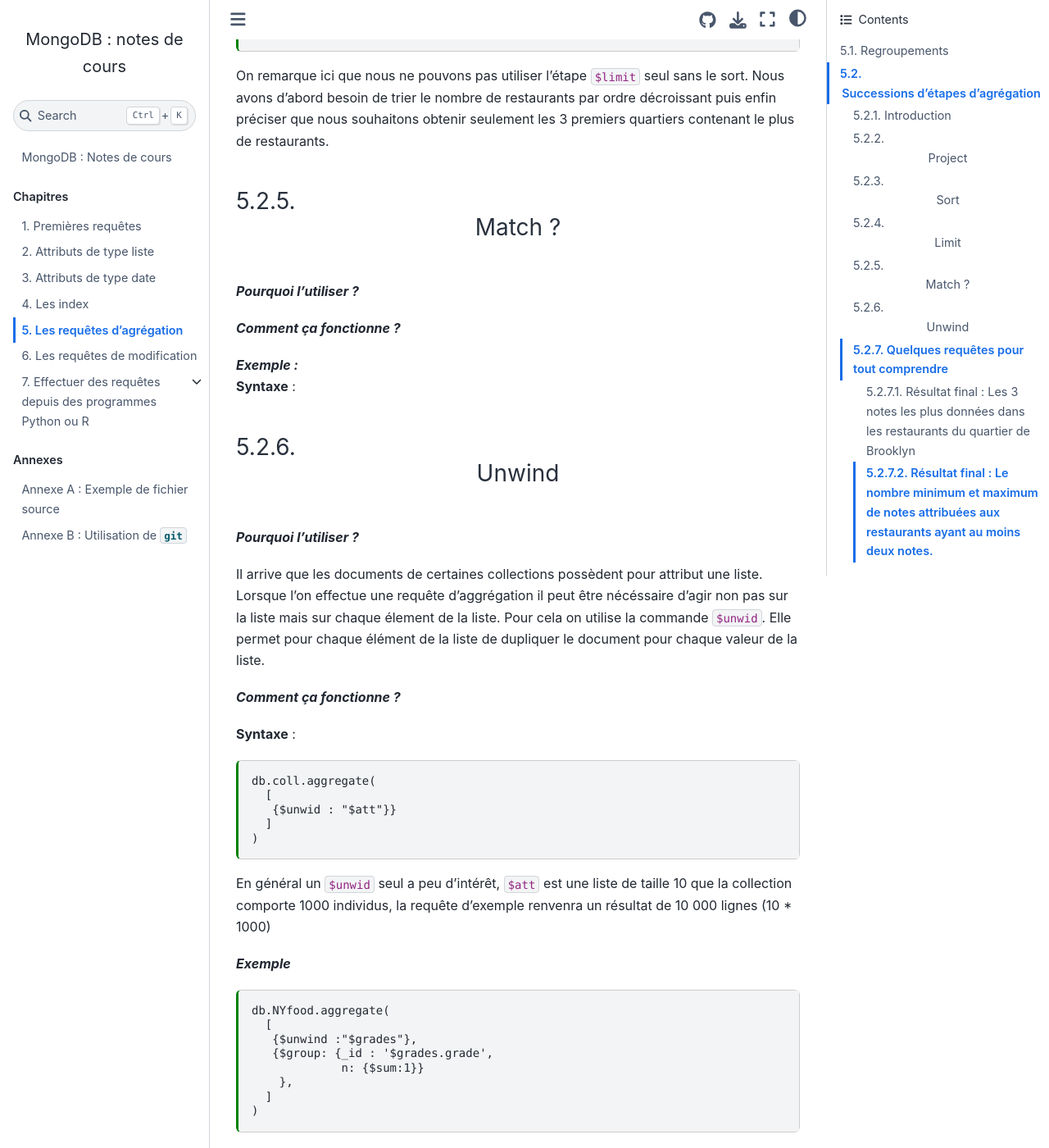
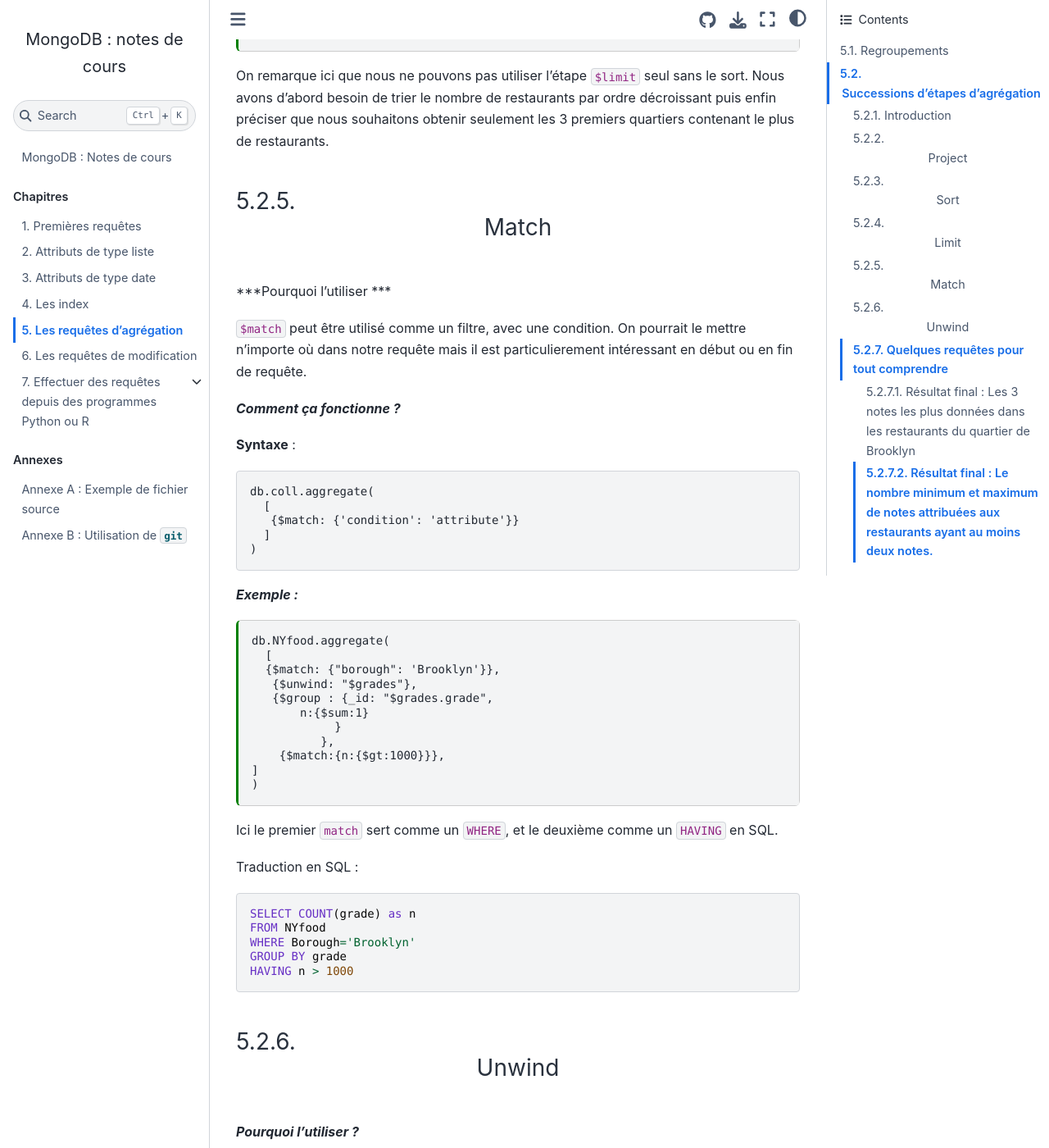
Before and after one commit to rtavenar/mongo_book, a Jupyter Book: the page built from content/05_agreg.md, in a window 1280 px wide and 1400 px high, scrolled down 4766 px. Shown: the whole window at 82% size. Built offline with Jupyter Book 1.0.4 settings and Sphinx 7.4.7 and the Sphinx Book theme 1.1.4, drawn with Linux system fonts in a browser that asks for light colours.

Commit message:
Partie Match

````diff
--- a/content/05_agreg.md
+++ b/content/05_agreg.md
@@ -164,14 +164,48 @@ db.NYfood.aggregate([
 ```
 On remarque ici que nous ne pouvons pas utiliser l'étape `$limit` seul sans le sort. Nous avons d'abord besoin de trier le nombre de restaurants par ordre décroissant puis enfin préciser que nous souhaitons obtenir seulement les 3 premiers quartiers contenant le plus de restaurants.
 
-### <center> Match ? </center>
-***Pourquoi l'utiliser ?***
+### <center> Match  </center>
+***Pourquoi l'utiliser ***
+
+`$match` peut être utilisé comme un filtre, avec une condition. On pourrait le mettre n'importe où dans notre requête mais il est particulierement intéressant en début ou en fin de requête.
+
 
 ***Comment ça fonctionne ?***
 
+**Syntaxe** :
+```
+db.coll.aggregate(
+  [
+   {$match: {'condition': 'attribute'}}
+  ]
+)
+```
+
 ***Exemple :***
-**Syntaxe** :
+```{code-cell}
+db.NYfood.aggregate(
+  [
+  {$match: {"borough": 'Brooklyn'}},
+   {$unwind: "$grades"},
+   {$group : {_id: "$grades.grade",
+       n:{$sum:1}
+            }
+          },
+    {$match:{n:{$gt:1000}}},
+]
+)
+```
+Ici le premier `match` sert comme un `WHERE`, et le deuxième comme un `HAVING` en SQL.
 
+Traduction en SQL :
+
+```SQL
+SELECT COUNT(grade) as n
+FROM NYfood
+WHERE Borough='Brooklyn'
+GROUP BY grade
+HAVING n > 1000
+```
 
 ### <center> Unwind </center>
 
````
